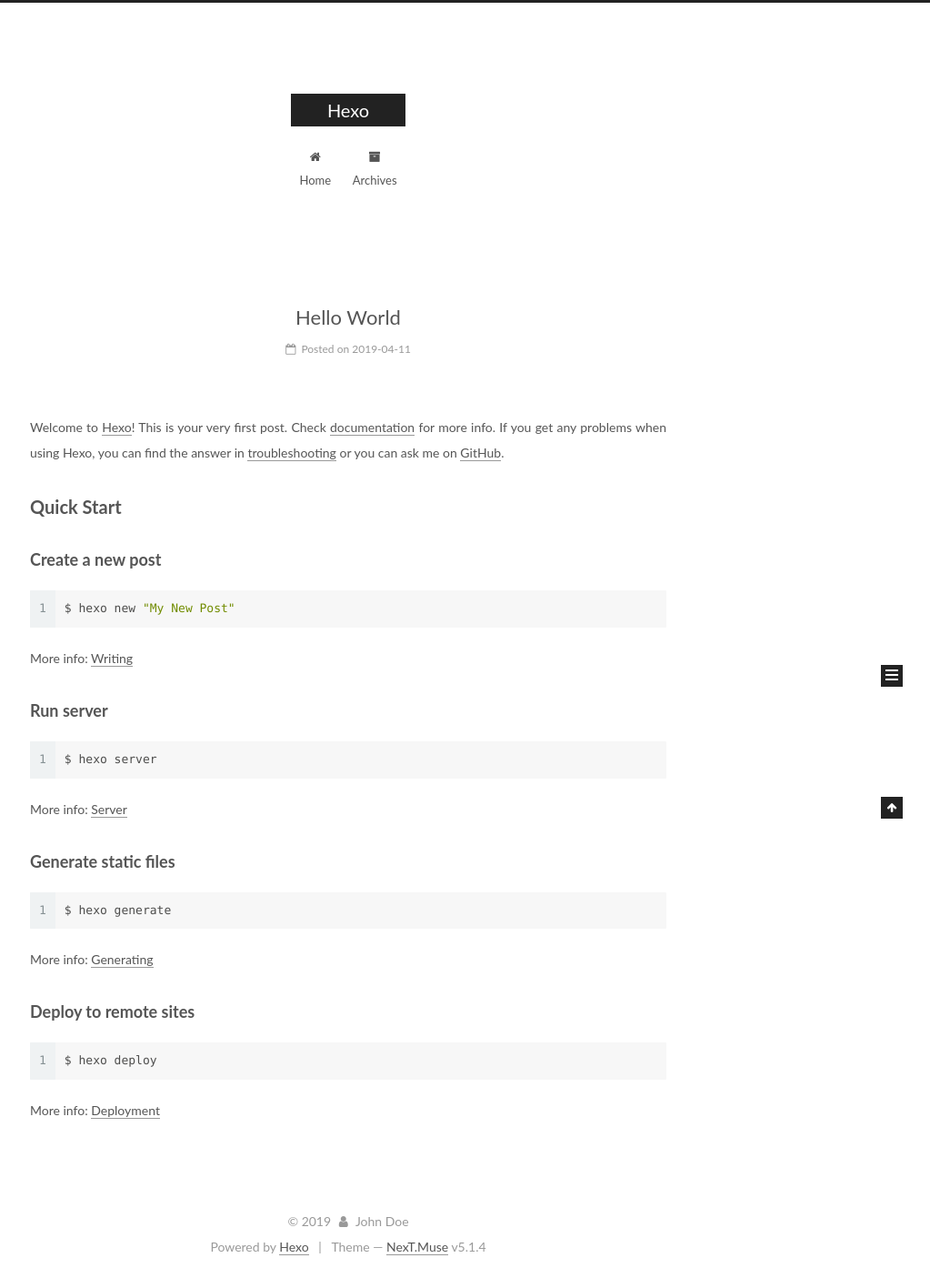
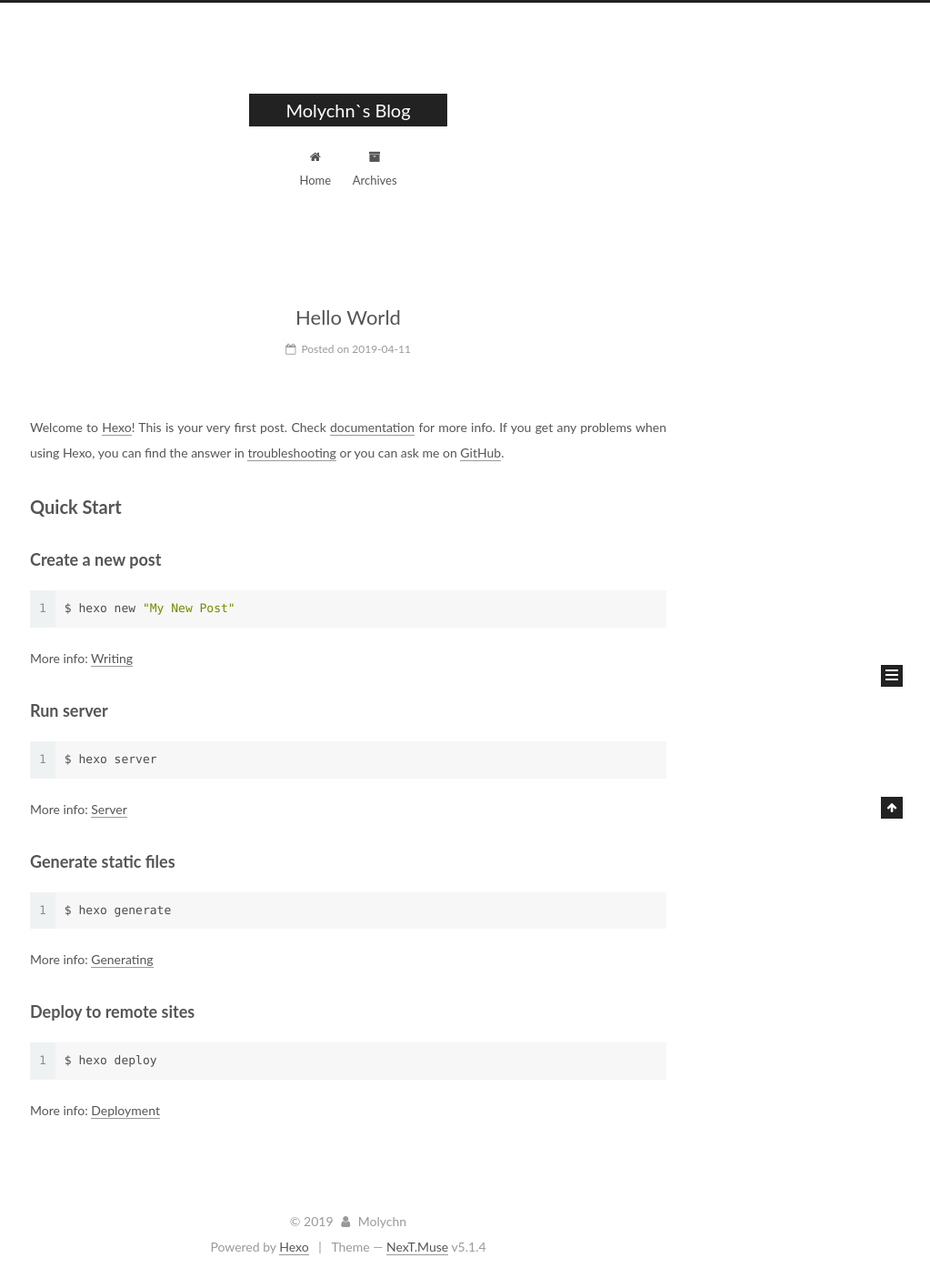
Before and after one commit to molychn/molychn.github.io, a plain HTML site: page index.html in a window 1280 px wide. Shown: the whole page at 91% size, without its empty margins (257-1280 px from the left). Drawn offline with Linux system fonts and the light colour scheme.

Commit message:
Site updated: 2019-04-11 18:12:40

```diff
--- a/css/main.css
+++ b/css/main.css
@@ -1822,7 +1822,7 @@
   width: 4px;
   height: 4px;
   border-radius: 50%;
-  background: #fff183;
+  background: #7a30ff;
 }
 .links-of-blogroll {
   font-size: 13px;
--- a/index.html
+++ b/index.html
@@ -80,12 +80,12 @@
 
 
 <meta property="og:type" content="website">
-<meta property="og:title" content="Hexo">
+<meta property="og:title" content="Molychn`s Blog">
 <meta property="og:url" content="http://yoursite.com/index.html">
-<meta property="og:site_name" content="Hexo">
+<meta property="og:site_name" content="Molychn`s Blog">
 <meta property="og:locale" content="default">
 <meta name="twitter:card" content="summary">
-<meta name="twitter:title" content="Hexo">
+<meta name="twitter:title" content="Molychn`s Blog">
 
 
 
@@ -121,7 +121,7 @@
 
 
 
-  <title>Hexo</title>
+  <title>Molychn`s Blog</title>
 
 
 
@@ -152,7 +152,7 @@
     <div class="custom-logo-site-title">
       <a href="/" class="brand" rel="start">
         <span class="logo-line-before"><i></i></span>
-        <span class="site-title">Hexo</span>
+        <span class="site-title">Molychn`s Blog</span>
         <span class="logo-line-after"><i></i></span>
       </a>
     </div>
@@ -232,13 +232,13 @@
     <link itemprop="mainEntityOfPage" href="http://yoursite.com/2019/04/11/hello-world/">
 
     <span hidden itemprop="author" itemscope itemtype="http://schema.org/Person">
-      <meta itemprop="name" content="John Doe">
+      <meta itemprop="name" content="Molychn">
       <meta itemprop="description" content>
       <meta itemprop="image" content="/images/avatar.gif">
     </span>
 
     <span hidden itemprop="publisher" itemscope itemtype="http://schema.org/Organization">
-      <meta itemprop="name" content="Hexo">
+      <meta itemprop="name" content="Molychn`s Blog">
     </span>
 
 
@@ -379,7 +379,7 @@
         <div class="site-overview">
           <div class="site-author motion-element" itemprop="author" itemscope itemtype="http://schema.org/Person">
 
-              <p class="site-author-name" itemprop="name">John Doe</p>
+              <p class="site-author-name" itemprop="name">Molychn</p>
               <p class="site-description motion-element" itemprop="description"></p>
           </div>
 
@@ -435,7 +435,7 @@
   <span class="with-love">
     <i class="fa fa-user"></i>
   </span>
-  <span class="author" itemprop="copyrightHolder">John Doe</span>
+  <span class="author" itemprop="copyrightHolder">Molychn</span>
 
 
 </div>
```
Also changed, not shown: 2019/04/11/hello-world/index.html (+7 -7 lines), archives/2019/04/index.html (+7 -7 lines), archives/2019/index.html (+7 -7 lines), archives/index.html (+7 -7 lines).
